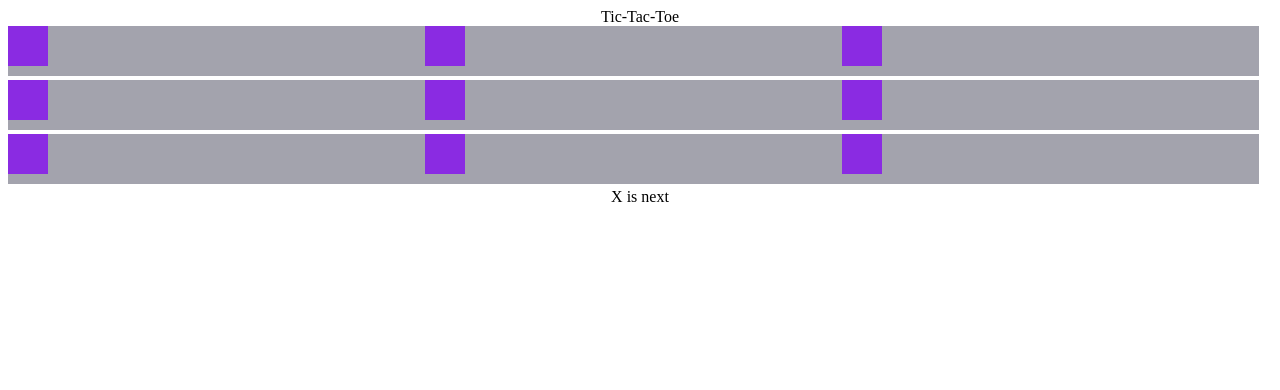
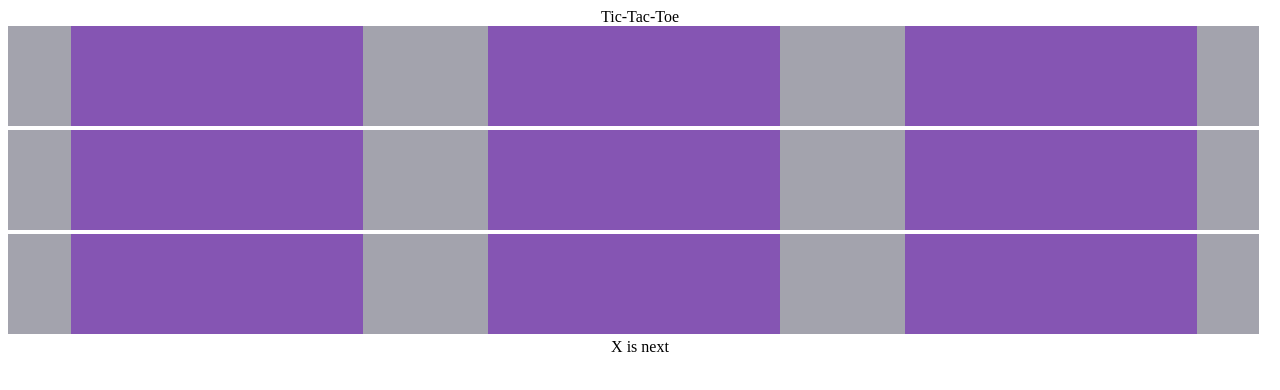
Before and after one commit to tocsesz01/tic_tac_angular, an Angular app in the folder tictactoe/: page / in a window 1280 px wide. Shown: the top 390 px of the page. Built offline with nearby package versions, Linux system fonts and the light colour scheme.

Commit message:
added some styling

```diff
--- a/tictactoe/src/app/squares/square/square.component.css
+++ b/tictactoe/src/app/squares/square/square.component.css
@@ -1,16 +1,17 @@
 .square{
-    background-color: blueviolet;
-    height: 40px;
-    width: 40px;
+    background-color: rgb(133, 85, 179);
+    height: 100px;
+    width: 70%;
     float:left;
     text-align: center;
     cursor: pointer;
     text-align: center;
     vertical-align: middle;
+    margin-left: 15%;
 }
 p {
     display: inline;
     margin: 0px;
-    font-size: 6rem;
+    font-size: 5rem;
     overflow: hidden;
   }
--- a/tictactoe/src/app/squares/square/square.component.html
+++ b/tictactoe/src/app/squares/square/square.component.html
@@ -1,3 +1,3 @@
  <div class="square" (click)="clickedSquare()">
-    {{ tick }}
+    <p>{{ tick }}</p>
  </div>
--- a/tictactoe/src/app/squares/square/square.component.ts
+++ b/tictactoe/src/app/squares/square/square.component.ts
@@ -19,12 +19,14 @@ export class SquareComponent implements OnInit {
       this.ticserv.nextPlayer = 'O';
       this.tick = 'X';
       this.ticserv.updateBoard(this)
+      this.ticserv.turnCount++;
       this.ticserv.checkWinner();
       console.log(this.ticserv.winner);
     } else if (this.ticserv.nextPlayer == 'O' && this.tick == null && this.ticserv.isGameOver == false){
       this.ticserv.nextPlayer = 'X';
       this.tick = 'O';
       this.ticserv.updateBoard(this)
+      this.ticserv.turnCount++;
       this.ticserv.checkWinner();
     }
   }
--- a/tictactoe/src/app/squares/table/table.component.css
+++ b/tictactoe/src/app/squares/table/table.component.css
@@ -1,9 +1,10 @@
 .container {
 display: inline-block;
-   height:50px;
+   height:100px;
    width:33%;
    background-color: rgb(163, 163, 173);
     align-items: center;
+    text-align: center;
     text-align: center;
 }
 .description{
--- a/tictactoe/src/app/tictacservice.service.ts
+++ b/tictactoe/src/app/tictacservice.service.ts
@@ -78,5 +78,10 @@ export class TictacserviceService {
         console.log(this.winner);
         this.isGameOver = true;
       }
+      if (this.turnCount == 9 && this.winner === ''){
+
+        this.winner = 'draw';
+        this.isGameOver = true;
+      }
   }
 }
```
